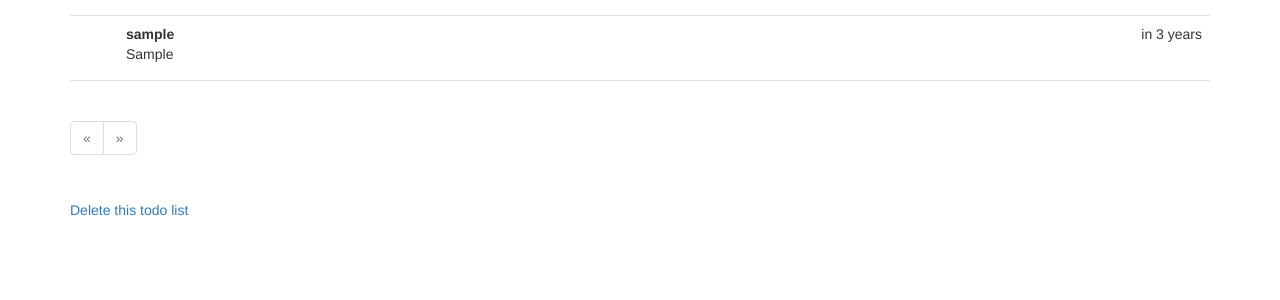
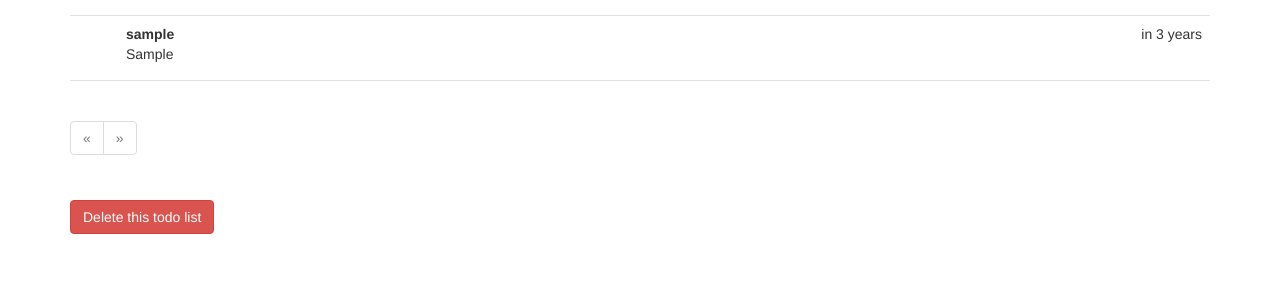
Before and after one commit to jtr109/To-Do, a Flask app: template app/templates/edit_list.html in a window 1280 px wide. Shown: the part 482-782 px from the top of the page. Run offline with Flask 2, Linux system fonts and the light colour scheme; tables that the repository leaves empty hold one stand-in row (values such as "Sample post"); the template is opened without the code that fills it: values that come from a table or form of the project are taken from there, most other values are stand-ins (such as "Sample title", 1, 10 or a date in 2020); parts of the project's set-up code (start-up, migrations or seed data) failed here and were passed over; some libraries are stand-ins or nearby versions.

Commit message:
make some difference in edit_list

```diff
--- a/app/templates/edit_list.html
+++ b/app/templates/edit_list.html
@@ -33,5 +33,11 @@
     {{ macros.pagination_widget(pagination, 'main.todo_list_details', list_id=current_list.id, _external=True) }}
 </div>
 <br>
-<div><a href="{{ url_for('main.delete_todo_list', list_id=current_list.id, _external=True) }}">Delete this todo list</a></div>
+<div>
+    <a href="{{ url_for('main.delete_todo_list', list_id=current_list.id, _external=True) }}"
+        class="btn btn-danger">
+    Delete this todo list
+    </a>
+</div>
+<br />
 {% endblock %}
```
